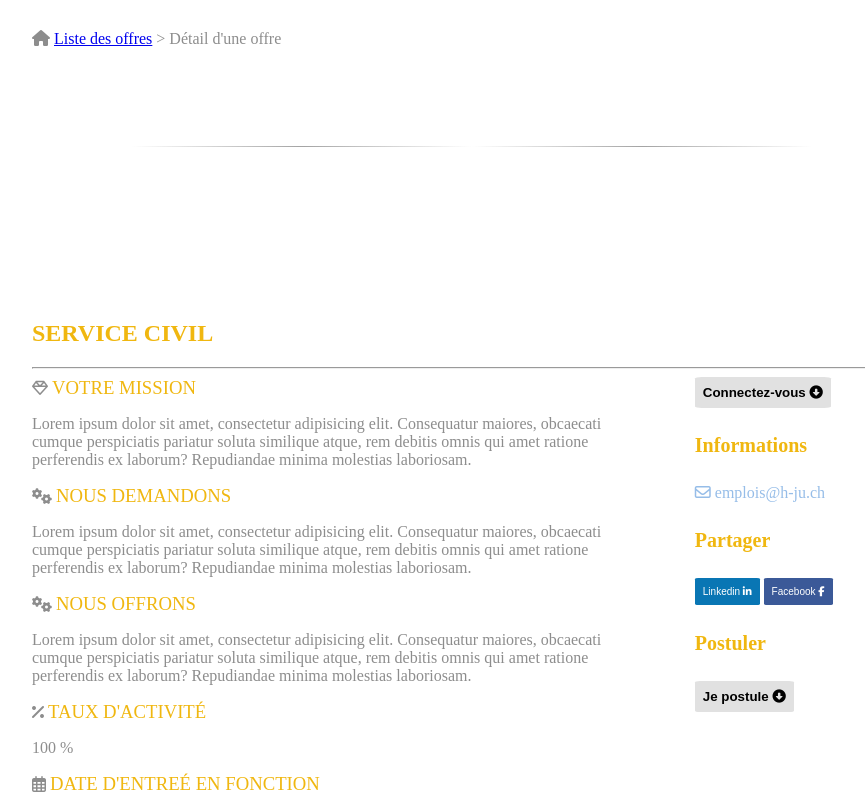
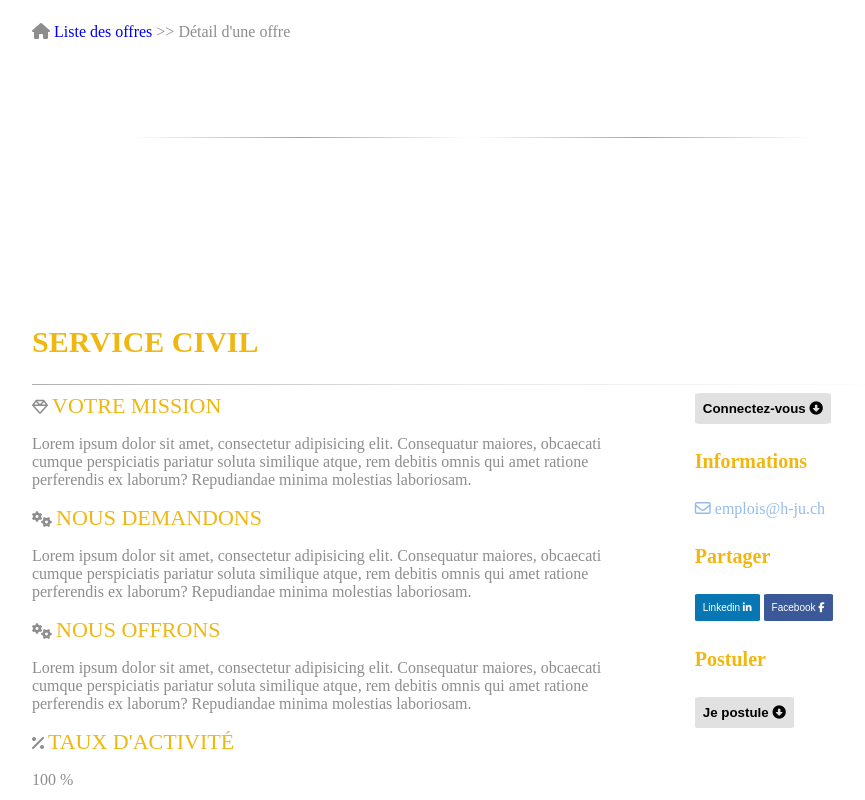
Before and after one commit to steveKac01/Site-statique-reproduction, a plain HTML site: page index.html in a window 1280 px wide. Shown: the top 800 px of the page, without its empty margins (168-1033 px from the left). Drawn offline with Linux system fonts and the light colour scheme.

Commit message:
head fixed

```diff
--- a/index.css
+++ b/index.css
@@ -1,10 +1,12 @@
-/* gris ##8D8D8D  */
-/* jaune #F0B710 */
-
 body{
     color: #8D8D8D;
     margin: 0;
 }
+a
+{
+    text-decoration: none;
+}
+
 .recrutement{
     text-align: center;
     color: white;
@@ -21,15 +23,22 @@ label{
 h2, h4, h3{
     color: #F0B710;
 }
+h2{
+    font-size: 30px;
+}
 h4,h6{
     font-size: 20px;
 }
 h3{
    display: inline;
    font-weight: normal;
+   font-size: 22px;
 }
 hr{
     color: #8D8D8D;
+    background-image: linear-gradient(to left, rgba(255, 255, 255, 0),rgba(141, 141, 141, 0.2), rgba(141, 141, 141, 0.7));
+    border: 0;
+    height: 1px;
 }
 .title-hr{
 margin-top: 10px;
@@ -46,18 +55,11 @@ background-repeat: no-repeat;
 min-height: 300px;
 background-size: 100%;
 }
-.test{
-    position: absolute;
-    left: 0;top:0;
-    background-color: rgb(0, 0, 0,0.2);
-    min-width: 100%;
-    height: 300px;
-}
 .espace{
-   padding-top: 15px;
+   padding-top: 10px;
 }
 .link{
-padding: 5px 0 10px 0;
+padding: 3px 0 8px 0;
 background-color: white;
 }
 main{
--- a/index.html
+++ b/index.html
@@ -14,7 +14,7 @@
     <header>
         <div class="img"><div class="espace">
             <div class="link">
-               <div class="link-txt"><i class="fas fa-home icone"></i> <a href="#">Liste des offres</a> > Détail d'une
+               <div class="link-txt"><i class="fas fa-home icone"></i> <a href="#">Liste des offres</a> >> Détail d'une
                     offre</div>
             </div></div>
             <div class="recrutement">
@@ -30,7 +30,6 @@
     <div class="container">
         <h2>SERVICE CIVIL</h2>
         <hr>
-
         <main>
             <div class="left-main">
                 <i class="far fa-gem"></i>
```
